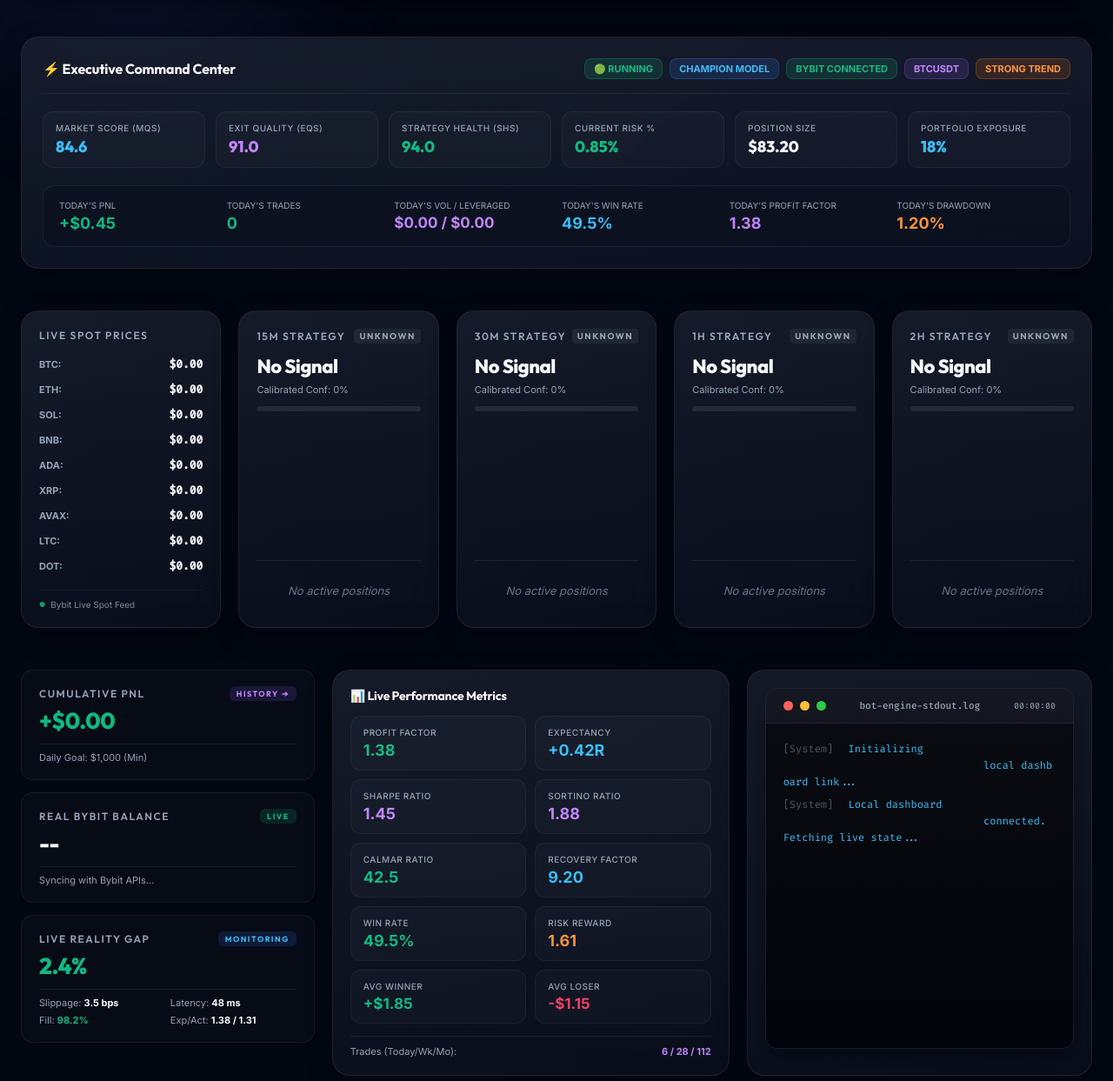
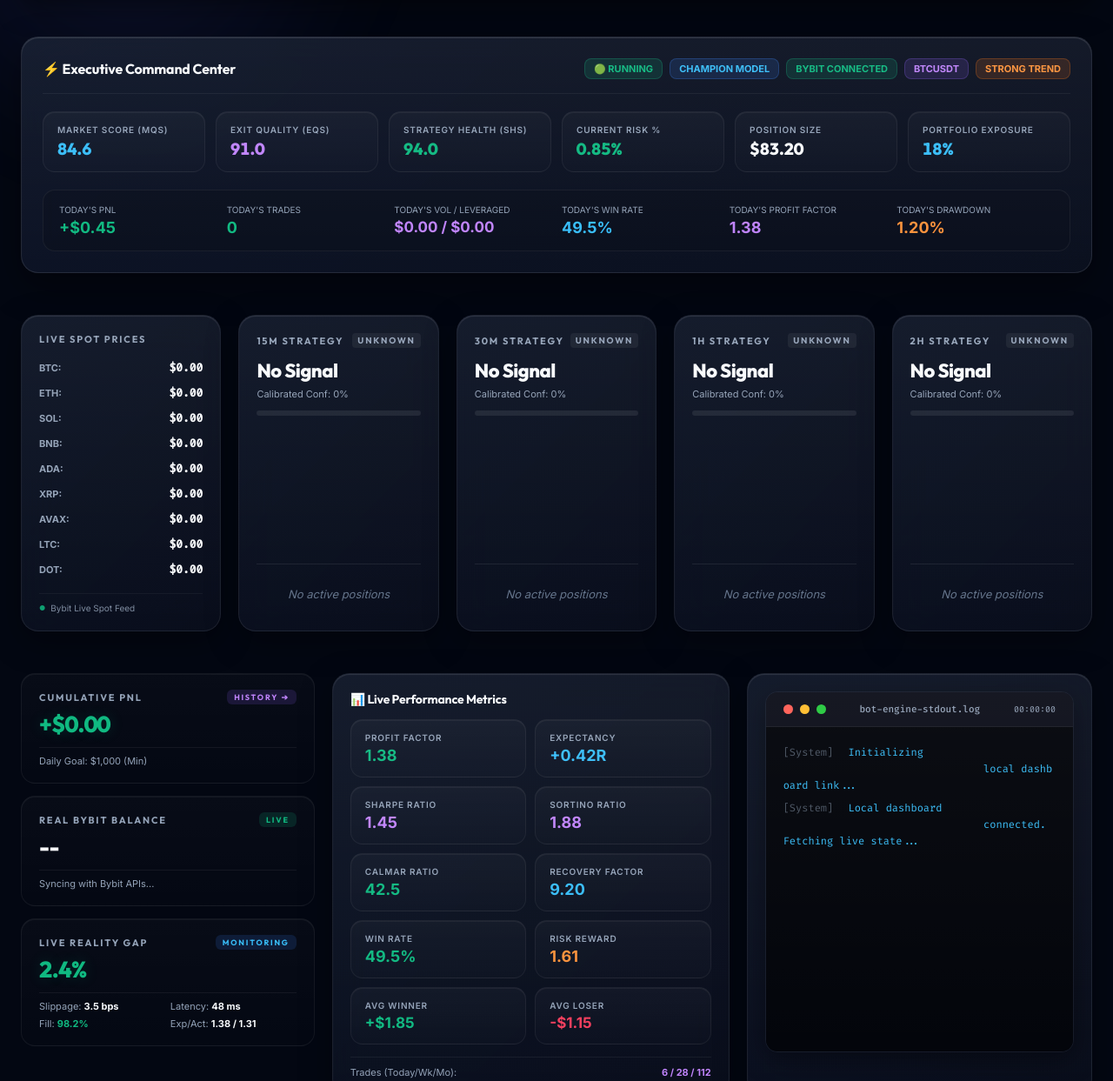
Before and after one commit to mehsim/btc-trading-bot, a plain HTML site: page templates/index.html in a window 1280 px wide. Shown: the part 185-1428 px from the top of the page at 87% size. Drawn offline with nearby package versions, Linux system fonts and the light colour scheme; no server answers.

Commit message:
Refine card rim lighting, tabular typography, and neon gradient meters

```diff
--- a/templates/index.html
+++ b/templates/index.html
@@ -361,13 +361,13 @@
         }
 
         .card {
-            background: linear-gradient(145deg, rgba(17, 24, 39, 0.75) 0%, rgba(10, 15, 29, 0.85) 100%);
-            border: 1px solid var(--card-border);
+            background: linear-gradient(135deg, rgba(15, 23, 42, 0.78) 0%, rgba(10, 15, 29, 0.90) 100%);
+            border: 1px solid rgba(255, 255, 255, 0.08);
             backdrop-filter: blur(20px);
             -webkit-backdrop-filter: blur(20px);
             border-radius: 20px;
             padding: 24px;
-            box-shadow: 0 10px 30px 0 rgba(0, 0, 0, 0.3);
+            box-shadow: inset 0 1px 1px 0 rgba(255, 255, 255, 0.12), 0 12px 36px 0 rgba(0, 0, 0, 0.35);
             transition: var(--transition-smooth);
             position: relative;
             overflow: hidden;
@@ -380,24 +380,24 @@
             left: 0;
             width: 100%;
             height: 100%;
-            background: linear-gradient(180deg, rgba(255, 255, 255, 0.03) 0%, rgba(255, 255, 255, 0) 100%);
+            background: linear-gradient(180deg, rgba(255, 255, 255, 0.04) 0%, rgba(255, 255, 255, 0) 100%);
             pointer-events: none;
         }
 
         .card:hover {
-            border-color: var(--card-hover-border);
-            transform: translateY(-3px);
-            box-shadow: 0 16px 40px 0 rgba(0, 0, 0, 0.4), 0 0 24px rgba(59, 130, 246, 0.08);
+            border-color: rgba(255, 255, 255, 0.2);
+            transform: translateY(-4px) scale(1.005);
+            box-shadow: inset 0 1px 1px 0 rgba(255, 255, 255, 0.18), 0 20px 48px 0 rgba(0, 0, 0, 0.45), 0 0 28px rgba(56, 189, 248, 0.1);
         }
 
         .card-title {
             font-family: 'Outfit', sans-serif;
-            font-size: 12px;
+            font-size: 11px;
             text-transform: uppercase;
-            letter-spacing: 1.5px;
+            letter-spacing: 1.8px;
             color: var(--text-secondary);
             margin-bottom: 12px;
-            font-weight: 600;
+            font-weight: 700;
         }
 
         .card-value {
@@ -408,6 +408,7 @@
             align-items: baseline;
             gap: 8px;
             letter-spacing: -0.5px;
+            font-variant-numeric: tabular-nums;
             transition: var(--transition-smooth);
         }
 
@@ -424,8 +425,9 @@
         .hero-command-card {
             margin-bottom: 24px;
             padding: 24px;
-            border: 1px solid rgba(255, 255, 255, 0.08);
-            background: linear-gradient(135deg, rgba(17, 24, 39, 0.8) 0%, rgba(13, 19, 36, 0.9) 100%);
+            border: 1px solid rgba(255, 255, 255, 0.1);
+            background: linear-gradient(135deg, rgba(15, 23, 42, 0.85) 0%, rgba(11, 17, 32, 0.95) 100%);
+            box-shadow: inset 0 1px 1px 0 rgba(255, 255, 255, 0.15), 0 16px 40px rgba(0, 0, 0, 0.4);
         }
 
         .stat-tile-grid {
@@ -436,37 +438,41 @@
         }
 
         .stat-tile {
-            background: rgba(255, 255, 255, 0.025);
-            border: 1px solid rgba(255, 255, 255, 0.05);
-            border-radius: 12px;
-            padding: 12px 14px;
+            background: linear-gradient(180deg, rgba(255, 255, 255, 0.03) 0%, rgba(255, 255, 255, 0.01) 100%);
+            border: 1px solid rgba(255, 255, 255, 0.06);
+            box-shadow: inset 0 1px 0 0 rgba(255, 255, 255, 0.05);
+            border-radius: 14px;
+            padding: 14px 16px;
             transition: var(--transition-smooth);
         }
 
         .stat-tile:hover {
-            background: rgba(255, 255, 255, 0.04);
-            border-color: rgba(255, 255, 255, 0.09);
+            background: linear-gradient(180deg, rgba(255, 255, 255, 0.05) 0%, rgba(255, 255, 255, 0.02) 100%);
+            border-color: rgba(255, 255, 255, 0.14);
+            box-shadow: inset 0 1px 0 0 rgba(255, 255, 255, 0.12), 0 6px 20px rgba(0, 0, 0, 0.3);
         }
 
         .stat-tile-label {
             font-size: 10px;
             color: var(--text-secondary);
             margin-bottom: 4px;
-            font-weight: 500;
+            font-weight: 600;
             text-transform: uppercase;
-            letter-spacing: 0.5px;
+            letter-spacing: 0.8px;
         }
 
         .stat-tile-val {
             font-family: 'Outfit', sans-serif;
-            font-size: 18px;
+            font-size: 19px;
             font-weight: 800;
+            font-variant-numeric: tabular-nums;
         }
 
         .subcard-box {
-            background: rgba(255, 255, 255, 0.02);
-            border: 1px solid rgba(255, 255, 255, 0.05);
-            border-radius: 14px;
+            background: linear-gradient(180deg, rgba(255, 255, 255, 0.025) 0%, rgba(255, 255, 255, 0.008) 100%);
+            border: 1px solid rgba(255, 255, 255, 0.06);
+            box-shadow: inset 0 1px 0 0 rgba(255, 255, 255, 0.05);
+            border-radius: 16px;
             padding: 18px 20px;
             transition: var(--transition-smooth);
             display: flex;
@@ -477,18 +483,21 @@
         }
 
         .subcard-box:hover {
-            background: rgba(255, 255, 255, 0.035);
-            border-color: rgba(255, 255, 255, 0.1);
+            background: linear-gradient(180deg, rgba(255, 255, 255, 0.04) 0%, rgba(255, 255, 255, 0.015) 100%);
+            border-color: rgba(255, 255, 255, 0.15);
+            box-shadow: inset 0 1px 0 0 rgba(255, 255, 255, 0.12), 0 8px 24px rgba(0, 0, 0, 0.35);
             transform: translateY(-2px);
         }
 
         /* Dynamic classes for values */
         .color-bullish {
             color: var(--accent-green) !important;
+            text-shadow: 0 0 16px rgba(16, 185, 129, 0.2);
         }
 
         .color-bearish {
             color: var(--accent-red) !important;
+            text-shadow: 0 0 16px rgba(244, 63, 94, 0.2);
         }
 
         .color-neutral {
@@ -509,7 +518,9 @@
             height: 100%;
             border-radius: 10px;
             width: 0%;
-            transition: width 1s cubic-bezier(0.4, 0, 0.2, 1), background-color 0.5s ease;
+            background: linear-gradient(90deg, #38bdf8 0%, #818cf8 50%, #c084fc 100%);
+            box-shadow: 0 0 12px rgba(192, 132, 252, 0.5);
+            transition: width 1s cubic-bezier(0.16, 1, 0.3, 1), background-color 0.5s ease;
         }
 
         /* Active Position Layout */
```
